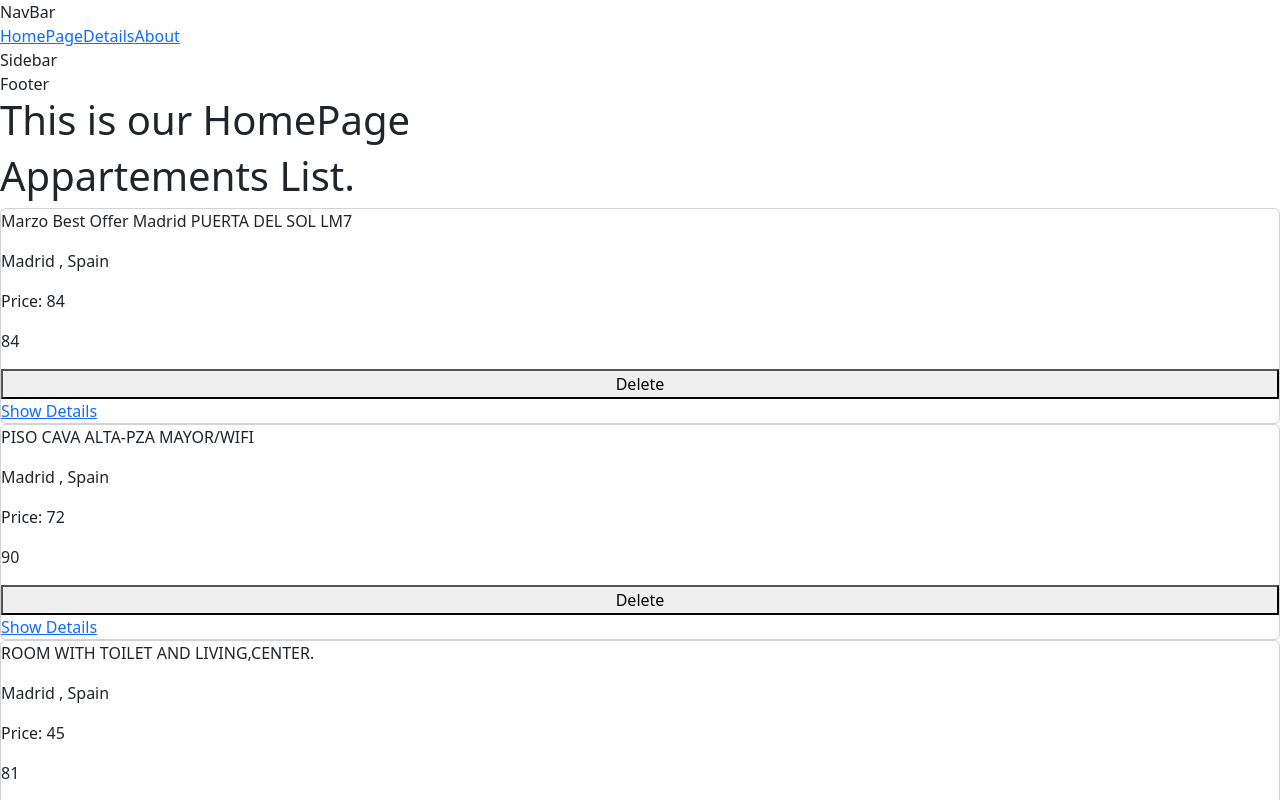
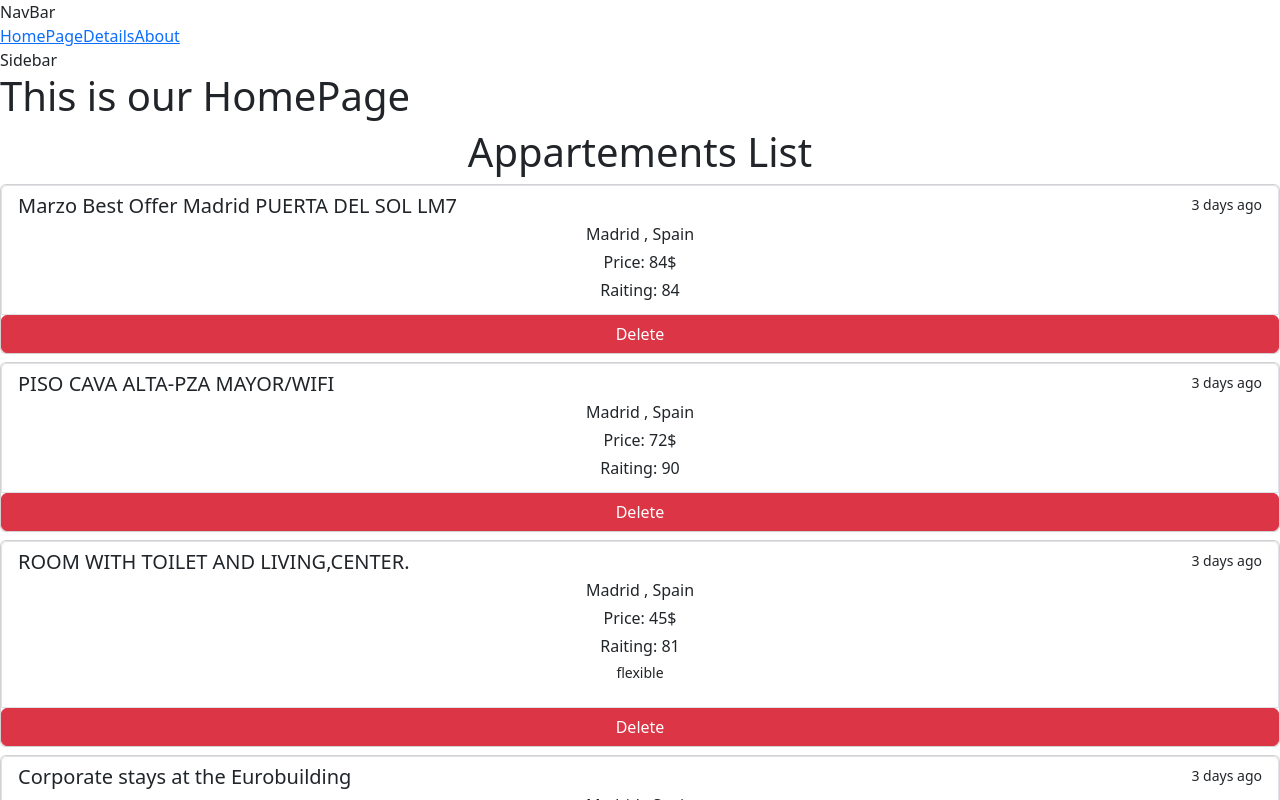
Before and after one commit to Ahmd-zaidan8a8/Apartment-Rentals-Admin, a React (Vite) app: page / in a window 1280 px wide. Shown: the top 800 px of the page. Built offline with nearby package versions, Linux system fonts and the light colour scheme.

Commit message:
styling the listItem card component

```diff
--- a/src/App.jsx
+++ b/src/App.jsx
@@ -12,12 +12,11 @@ const App = () => {
     <>
       <Navbar />
       <Link to="/">HomePage</Link>
-      <Link to="./items/:itemDetail">Details</Link>
+      <Link to="/items/:itemDetail">Details</Link>
       <Link to="/about">About</Link>
 
       <Sidebar />
 
-      <Footer />
 
       <Routes>
         <Route path="/" element={<HomePage />} />
@@ -25,6 +24,8 @@ const App = () => {
         <Route path="/about" element={<About />} />
         <Route path="*" element={<ErrorPage />} />
       </Routes>
+
+      <Footer />
     </>
   );
 };
--- a/src/components/List.jsx
+++ b/src/components/List.jsx
@@ -6,9 +6,10 @@ const List = ({ apartementList, onDelete }) => {
       <ListItem key={apartement.id} item={apartement} onDelete={onDelete} />
     );
   });
+
   return (
-    <div>
-      <h1>Appartements List.</h1>
+    <div className="list-group text-center">
+      <h1>Appartements List</h1>
       {list}
     </div>
   );
--- a/src/components/ListItem.jsx
+++ b/src/components/ListItem.jsx
@@ -1,26 +1,34 @@
 import { Link } from "react-router-dom";
 
-const ListItem = ({ item , onDelete }) => {
+const ListItem = ({ item, onDelete }) => {
   return (
-    <div className="card">
-      <p>{item.name}</p>
-      <p>{item.city} , {item.country}</p>
-      <p>Price: {item.price}</p>
-      <p>{item["review_scores_rating"]}</p>
-
-      {item.cancellation_policy === "flexible" && <p>flexible</p>}
-
+    <div className="card mb-2">
+      <Link
+        to="/items/:itemDetail"
+        className="list-group-item list-group-item-action"
+        aria-current="true"
+      >
+        <div className="d-flex w-100 justify-content-between">
+          <h5 className="mb-1">{item.name}</h5>
+          <small>3 days ago</small>
+        </div>
+        <p className="mb-1">
+          {item.city} , {item.country}
+        </p>
+        <p className="mb-1">Price: {item.price}$</p>
+        <p className="mb-1">Raiting: {item["review_scores_rating"]}</p>
+        <small>
+          {item.cancellation_policy === "flexible" && <p>flexible</p>}
+        </small>
+      </Link>
       <button
+        className="btn btn-danger"
         onClick={() => {
           onDelete(item.id);
         }}
       >
         Delete
       </button>
-
-      <Link className="details-link" to="/items:itemDetail">
-        Show Details
-      </Link>
     </div>
   );
 };
```
